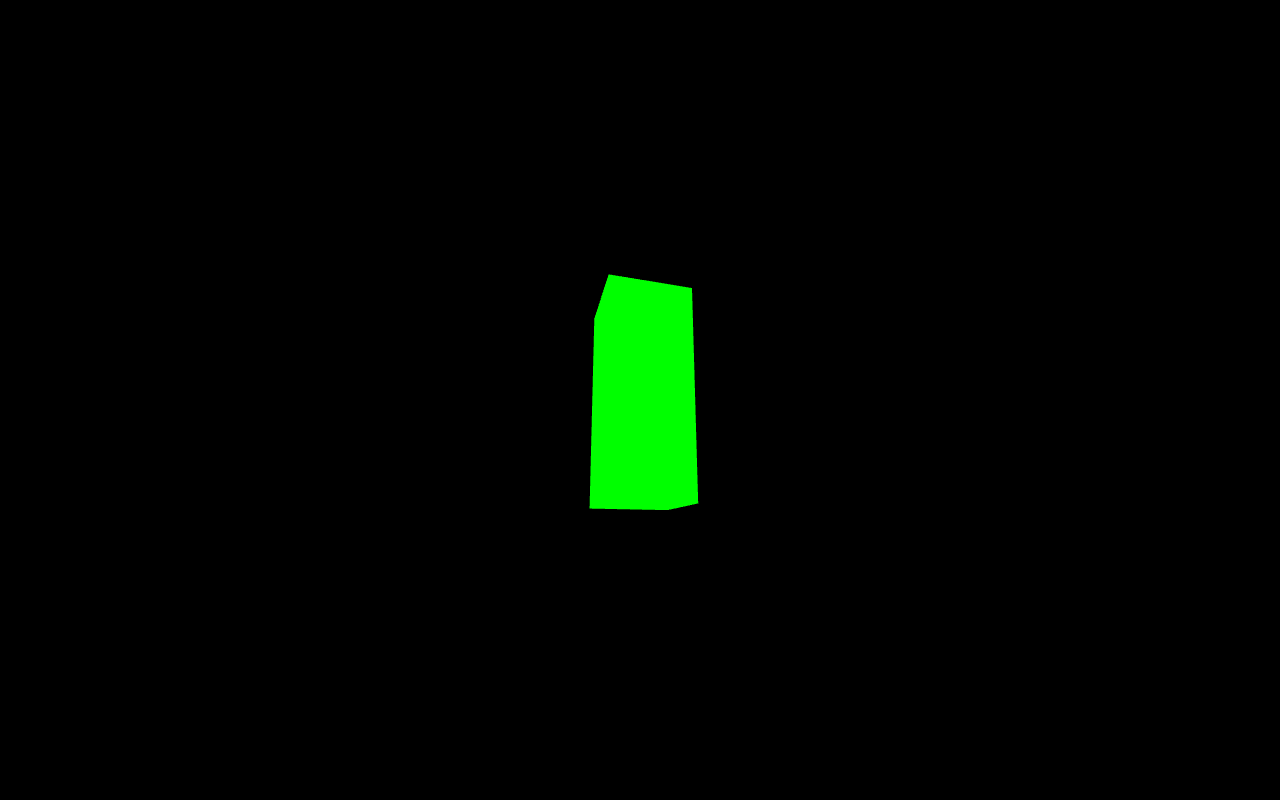
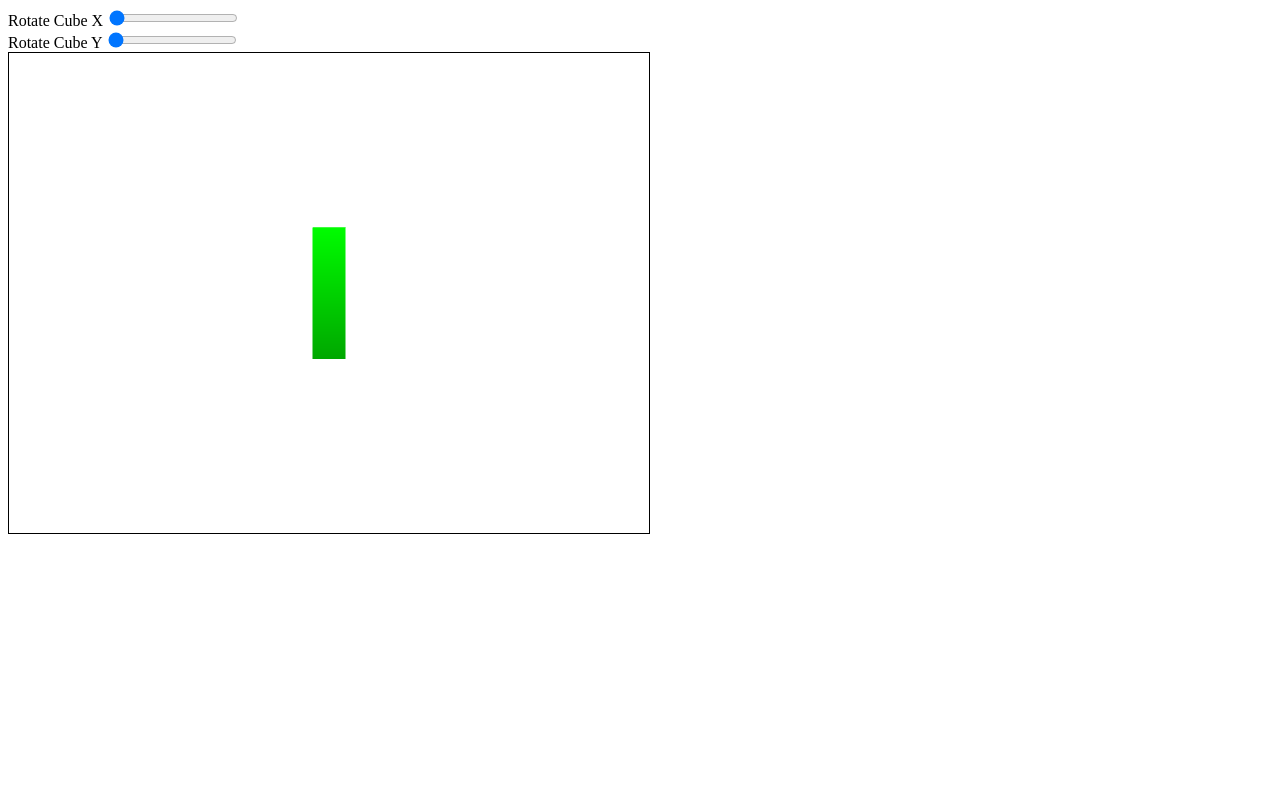
Before and after one commit to n0x3u5/three-dee, a website built with webpack: page build-template/template.html in a window 1280 px wide. Built offline with nearby package versions, Linux system fonts and the light colour scheme.

Commit message:
Shape rotation. Mouse events. Set size of canvas.

```diff
--- a/build-template/template.html
+++ b/build-template/template.html
@@ -5,18 +5,20 @@
     <meta name="viewport" content="width=device-width, user-scalable=no, minimum-scale=1.0, maximum-scale=1.0">
     <title>Three Dee</title>
     <style>
-			body {
-        margin: 0;
+      #container canvas{
+        border: 1px solid black;
       }
-      canvas {
-        width: 100px;
-        height: 100px;
-      }
-		</style>
+    </style>
   </head>
   <body>
-    <div id="container">
-      <canvas></canvas>
+    <div>
+      <label for="x-slider">Rotate Cube X</label>
+      <input type="range" min="0", max="100" id="x-slider" value="0" step="any">
     </div>
+    <div>
+      <label for="y-slider">Rotate Cube Y</label>
+      <input type="range" min="0", max="100" id="y-slider" value="0" step="any">
+    </div>
+    <div id="container"></div>
   </body>
 </html>
--- a/src/index.js
+++ b/src/index.js
@@ -1,31 +1,95 @@
 import * as THREE from 'three'
 
-let containerCanvas = document.querySelector('#container canvas')
+let container = document.querySelector('#container')
+let xSlider = document.querySelector('#x-slider')
+let ySlider = document.querySelector('#y-slider')
+let canvas = document.createElement('canvas')
+container.appendChild(canvas)
+
+let flag = 0
+let dragFlag = -1
+
+canvas.addEventListener('mousedown', event => {
+  flag = 1
+  dragFlag = 0
+}, false)
+
+canvas.addEventListener('mousemove', event => {
+  if (flag === 1) {
+    if (dragFlag === 0) {
+      console.log('drag start')
+    } else {
+      console.log('dragging')
+    }
+    dragFlag = 1
+  } else {
+    console.log('mouse move')
+  }
+}, false)
+
+document.addEventListener('mouseup', event => {
+  if (dragFlag === 1) {
+    console.log('drag end')
+  } else if (dragFlag !== -1) {
+    console.log('click')
+  }
+  flag = 0
+  dragFlag = -1
+}, false)
+
+let prevXRotate
+let prevYRotate
+let step = 0.055
 
 let scene = new THREE.Scene()
-let camera = new THREE.PerspectiveCamera(75, 100 / 50, 0.1, 1000)
-
+let camera = new THREE.PerspectiveCamera(75, 640 / 480, 0.1, 1000)
 let renderer = new THREE.WebGLRenderer({
-  canvas: containerCanvas,
+  canvas: canvas,
+  alpha: true,
   antialias: true
 })
-renderer.setSize(100, 50)
 
-renderer.setSize(window.innerWidth, window.innerHeight)
-document.body.appendChild(renderer.domElement)
+renderer.setSize(640, 480)
 
-let light = new THREE.AmbientLight(0x404040)
-scene.add(light)
+let geometry = new THREE.BoxGeometry(0.5, 2, 0.5)
 
-let geometry = new THREE.BoxGeometry(1, 2, 1)
-let material = new THREE.MeshBasicMaterial({
+let material = new THREE.MeshLambertMaterial({
   color: 0x00ff00
 })
+
+let pointLight = new THREE.PointLight(0xFFFFFF)
+
+pointLight.position.x = 0
+pointLight.position.y = 1
+pointLight.position.z = 2
+
+scene.add(pointLight)
+
 let cube = new THREE.Mesh(geometry, material)
-cube.rotation.x += 50
-cube.rotation.y -= 50
+
 scene.add(cube)
 
 camera.position.z = 5
+renderer.render(scene, camera)
 
-renderer.render(scene, camera)
+xSlider.addEventListener('input', event => {
+  !prevXRotate && (prevXRotate = event.target.value)
+  if (prevXRotate < event.target.value) {
+    cube.rotation.x += step
+  } else {
+    cube.rotation.x -= step
+  }
+  prevXRotate = event.target.value
+  renderer.render(scene, camera)
+})
+
+ySlider.addEventListener('input', event => {
+  !prevYRotate && (prevYRotate = event.target.value)
+  if (prevYRotate < event.target.value) {
+    cube.rotation.y += step
+  } else {
+    cube.rotation.y -= step
+  }
+  prevYRotate = event.target.value
+  renderer.render(scene, camera)
+})
```
